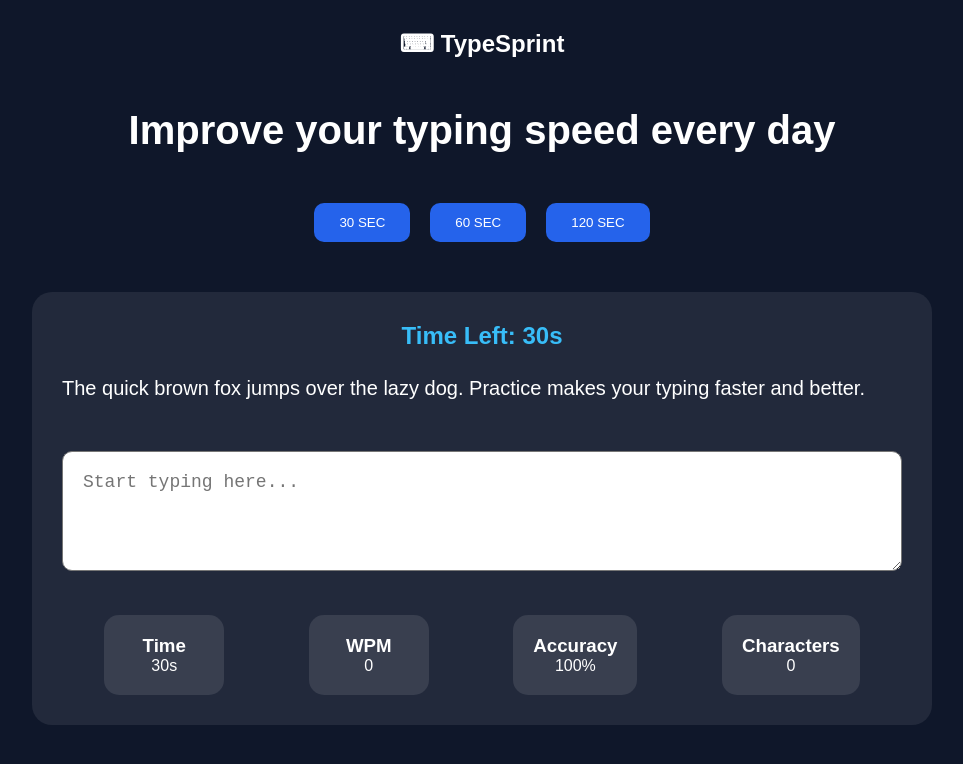
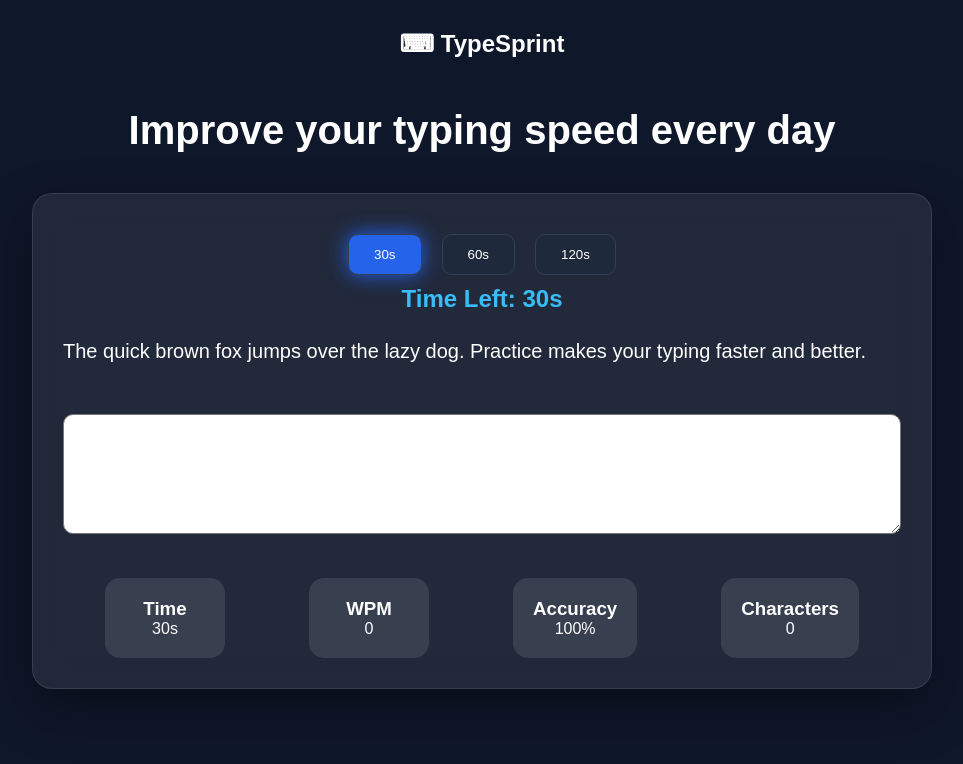
Before and after one commit to AmbarMishra973/TypeSprint, a React app in the folder frontend/: page / in a window 1280 px wide. Shown: the top 764 px of the page, without its empty margins (158-1121 px from the left). Built offline with nearby package versions, Linux system fonts and the light colour scheme; the HTML template or start-up script is replaced by a standard one.

Commit message:
Add typing timer selector and improve typing layout

```diff
--- a/frontend/src/components/TimeSelector.jsx
+++ b/frontend/src/components/TimeSelector.jsx
@@ -1,13 +1,41 @@
-function TimeSelector() {
+function TimeSelector({selectedTime, setSelectedTime}) {
+
+    const times = [30,60,120];
+
+
     return (
+
         <div className="time-selector">
 
-            <button>30 SEC</button>
-            <button>60 SEC</button>
-            <button>120 SEC</button>
+            {
+                times.map((time)=>(
+
+                    <button
+
+                    key={time}
+
+                    className={
+                        selectedTime === time
+                        ? "active-time"
+                        : ""
+                    }
+
+
+                    onClick={()=>setSelectedTime(time)}
+
+                    >
+
+                    {time}s
+
+                    </button>
+
+                ))
+            }
 
         </div>
+
     );
+
 }
 
 export default TimeSelector;
--- a/frontend/src/components/TypingBox.jsx
+++ b/frontend/src/components/TypingBox.jsx
@@ -11,6 +11,8 @@ function TypingBox() {
 
 
     const [typedText, setTypedText] = useState("");
+
+    const [selectedTime, setSelectedTime] = useState(30);
 
 const [time, setTime] = useState(30);
 
@@ -107,8 +109,54 @@ const wpm = minutes === 0
 
 <>
 
+
+<div className="time-selector">
+
+{
+[30,60,120].map((seconds)=>(
+
+
+<button
+
+key={seconds}
+
+className={
+selectedTime === seconds
+?
+"active-time"
+:
+""
+}
+
+
+onClick={()=>{
+
+setSelectedTime(seconds);
+
+setTime(seconds);
+
+}}
+
+
+>
+
+{seconds}s
+
+</button>
+
+
+))
+
+}
+
+</div>
+
+
+
 <div className="timer">
+
 Time Left: {time}s
+
 </div>
 
 
@@ -154,9 +202,15 @@ const wpm = minutes === 0
 
 onChange={handleTyping}
 
-        placeholder="Start typing here..."
+onPaste={(e)=>e.preventDefault()}
 
-    />
+spellCheck="false"
+
+autoComplete="off"
+
+>
+
+</textarea>
 
 
 
@@ -196,7 +250,7 @@ finished && (
 
         setTypedText("");
 
-        setTime(30);
+        setTime(selectedTime);
 
         setFinished(false);
 
--- a/frontend/src/pages/Home.jsx
+++ b/frontend/src/pages/Home.jsx
@@ -1,8 +1,7 @@
 import "../styles/home.css";
 import Navbar from "../components/Navbar";
-import TimeSelector from "../components/TimeSelector";
 import TypingBox from "../components/TypingBox";
-import Stats from "../components/Stats";
+
 
 function Home() {
 
@@ -10,25 +9,29 @@ function Home() {
 
         <div className="home">
 
+
             <Navbar />
 
+
             <main>
+
 
                 <h1>
                     Improve your typing speed every day
                 </h1>
 
-                <TimeSelector />
 
                 <TypingBox />
 
 
+            </main>
 
-            </main>
 
         </div>
 
     );
+
 }
 
+
 export default Home;
--- a/frontend/src/styles/home.css
+++ b/frontend/src/styles/home.css
@@ -211,3 +211,78 @@ textarea {
     background:#38bdf8;
 
 }
+
+.paragraph {
+
+    user-select:none;
+
+    -webkit-user-select:none;
+
+    cursor:text;
+
+}
+
+.typing-box {
+
+background:
+rgba(255,255,255,0.08);
+
+backdrop-filter:
+blur(15px);
+
+border:
+
+1px solid rgba(255,255,255,0.1);
+
+box-shadow:
+
+0 20px 50px rgba(0,0,0,0.4);
+
+animation:
+
+fadeIn 0.6s ease;
+
+}
+
+
+@keyframes fadeIn {
+
+from{
+
+opacity:0;
+
+transform:translateY(20px);
+
+}
+
+
+to{
+
+opacity:1;
+
+transform:translateY(0);
+
+}
+
+}
+
+.time-selector button {
+
+background:#1e293b;
+
+color:white;
+
+border:1px solid #334155;
+
+}
+
+
+.active-time {
+
+background:#2563eb !important;
+
+box-shadow:
+
+0 0 20px #2563eb;
+
+}
```
Lines whose indentation alone changed are shown as unchanged.
